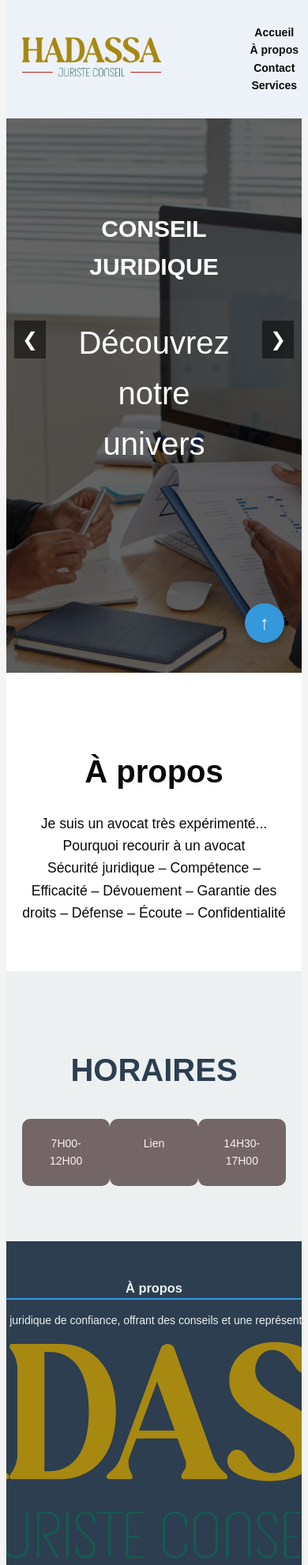
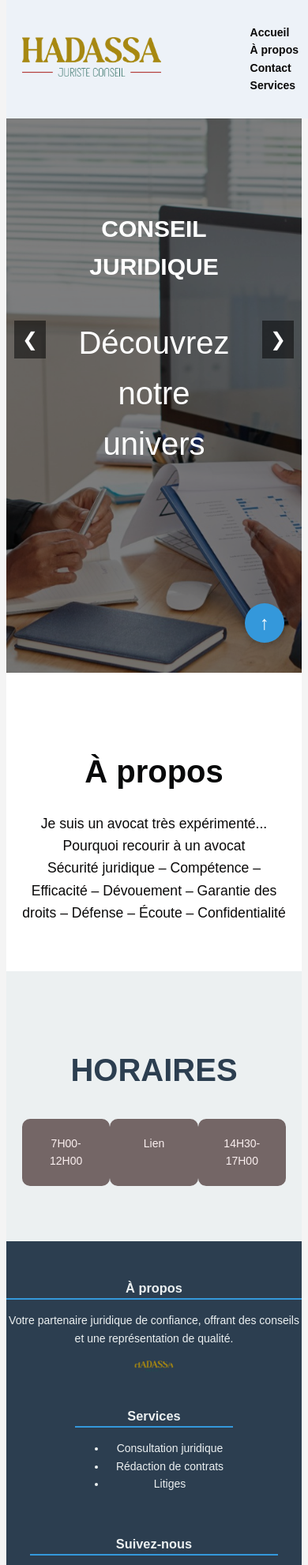
Before and after one commit to KOASSI/conseil, a plain HTML site: page index.html in a window 390 px wide. Shown: the top 1982 px of the page at 79% size. Drawn offline with Linux system fonts and the light colour scheme; files whose address does not match are found by name.

Commit message:
Update style.css

```diff
--- a/css/style.css
+++ b/css/style.css
@@ -98,8 +98,7 @@ nav {
   display: flex;
   width: 300%; /* Pour trois images */
   height: 100%;
-  transition: transform 0.5s ease-in-out;
-  filter: brightness(0.4); /* Réduit la luminosité */
+  transition: transform 1s ease-in-out;
 }
 
 .carousel-image {
@@ -107,8 +106,10 @@ nav {
   height: 100vh;
   object-fit: cover;
   flex-shrink: 0; /* Empêche les images de rétrécir */
+
+    filter: brightness(0.5); /* Ajustez la valeur pour rendre l'image plus sombre */
+
 }
-
 /* Boutons du carousel */
 .carousel-button {
   position: absolute;
@@ -260,6 +261,12 @@ footer {
   flex: 1;
   margin: 0 20px;
 }
+footer img {
+  width: 50px; /* Ajustez la largeur selon vos besoins */
+  height: auto; /* Conserve le ratio d'aspect */
+  object-fit: cover; /* Assure que l'image couvre la zone sans déformation */
+  border-radius: 50%; /* Optionnel : pour rendre les images rondes */
+}
 
 .footer-section h3::after {
   content: '';
@@ -390,8 +397,6 @@ footer {
 
   .nav-links {
     flex-direction: column; /* Navigation en colonne */
-
-    align-items: center;
   }
 }
 
```
